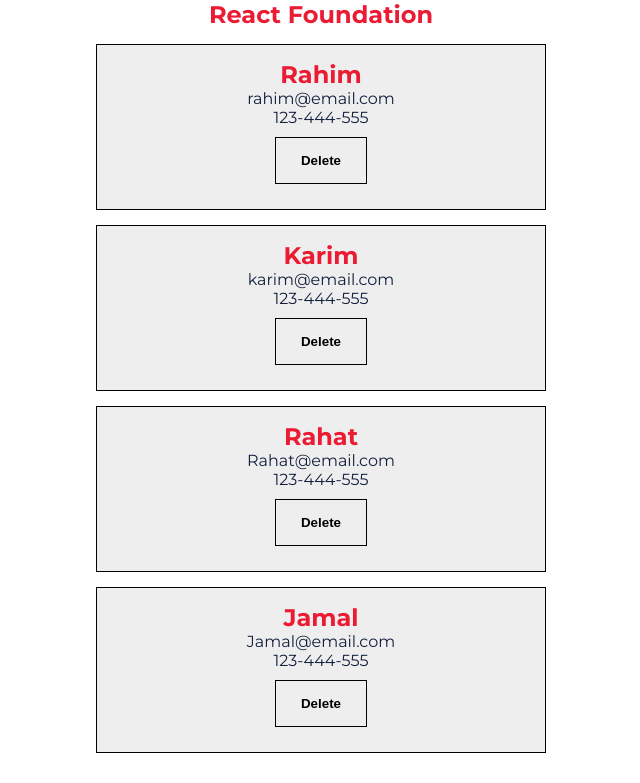
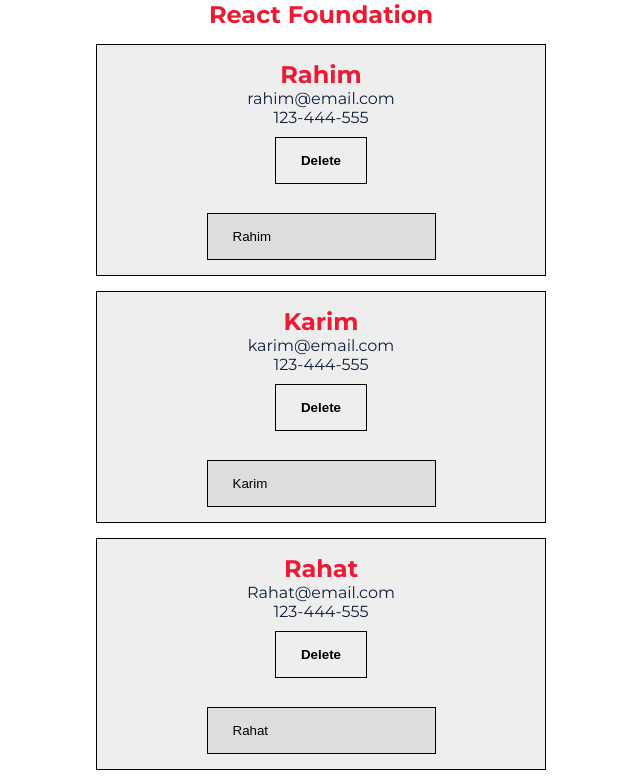
Before and after one commit to jakdev047/react-base-concept, a React (Create React App) app: page / in a window 1280 px wide. Shown: the top 783 px of the page, without its empty margins (319-959 px from the left). Built offline with nearby package versions, Linux system fonts and the light colour scheme.

Commit message:
change input every person

```diff
--- a/src/components/Person/Person.js
+++ b/src/components/Person/Person.js
@@ -25,7 +25,8 @@
             <h2>{name}</h2>
             <p>{email}</p>
             <p>{phone}</p>
-            <button style={ButonStyle} onClick={()=>props.delete(id)}>Delete</button>
+            <button style={ButonStyle} onClick={()=>props.delete(id)}>Delete</button> <br/>
+            <input type="text" value={name} onChange={props.changeHandler}/>
             <p>{props.children}</p>
         </div>
     );
--- a/src/pages/Persons.js
+++ b/src/pages/Persons.js
@@ -20,12 +20,24 @@
         });
     }
 
+    changeHandler = (e,index) => {
+        const person = {...this.state.persons[index]};
+        person.name = e.target.value;
+
+        const persons = [...this.state.persons];
+        persons[index] = person;
+        this.setState({
+            persons
+        })
+        console.log(person.name)
+    }
+
     render() {
         const {persons} = this.state;
         return (
             <div>
                 {
-                    persons.map( person => <Person key={person.id} person={person} delete={this.deleteBookItem} />)
+                    persons.map( (person,index) => <Person key={person.id} person={person} delete={this.deleteBookItem} changeHandler={(e)=>this.changeHandler(e,index)} />)
                 }
             </div>
     )
```
